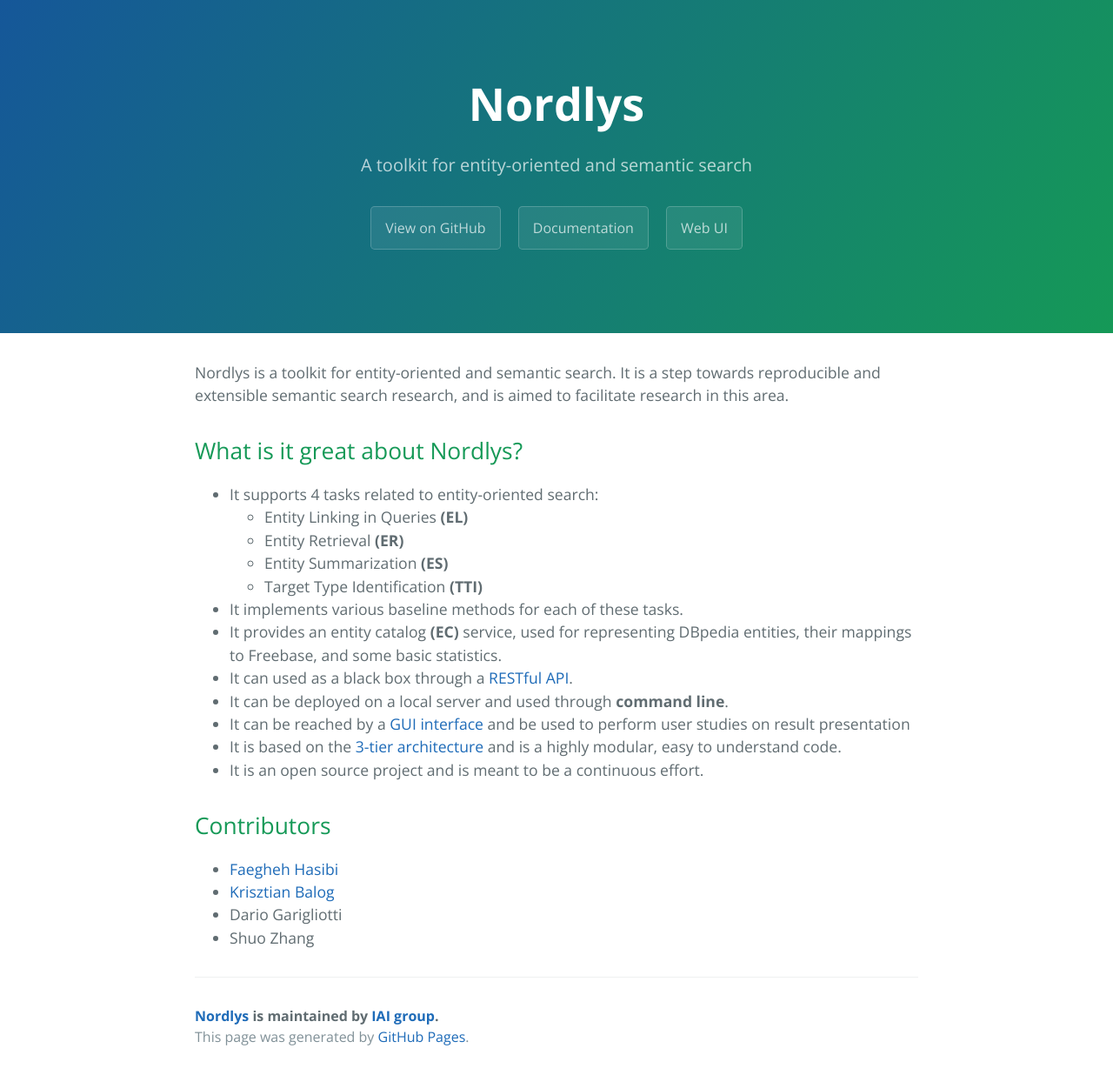
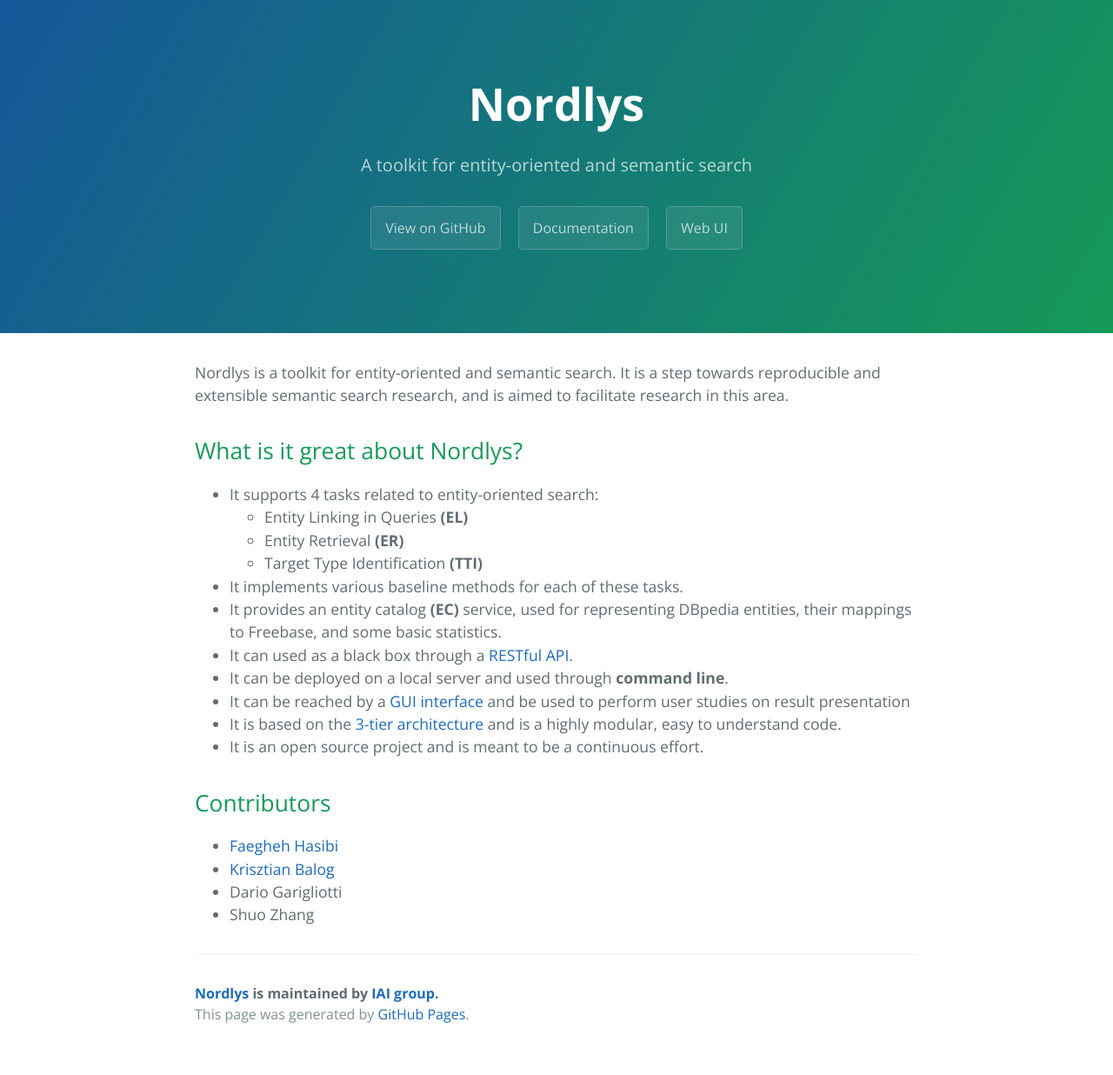
Before and after one commit to iai-group/nordlys, a Jekyll site: the page built from index.md, in a window 1280 px wide. Shown: the whole page at 87% size. Built offline with Jekyll 4.4.1, drawn with Linux system fonts in a browser that asks for light colours; our own code applies the rules of GitHub Pages for plain Markdown files; after the commit the page ends 1210 px from its top, so only the background shows below that.

Commit message:
Update index.md

```diff
--- a/index.md
+++ b/index.md
@@ -6,7 +6,6 @@
 - It supports 4 tasks related to entity-oriented search:
 	- Entity Linking in Queries **(EL)**
 	- Entity Retrieval **(ER)**
-	- Entity Summarization **(ES)**
 	- Target Type Identification **(TTI)**
 - It implements various baseline methods for each of these tasks.
 - It provides an entity catalog **(EC)** service, used for representing DBpedia entities, their mappings to Freebase, and some basic statistics.
```
